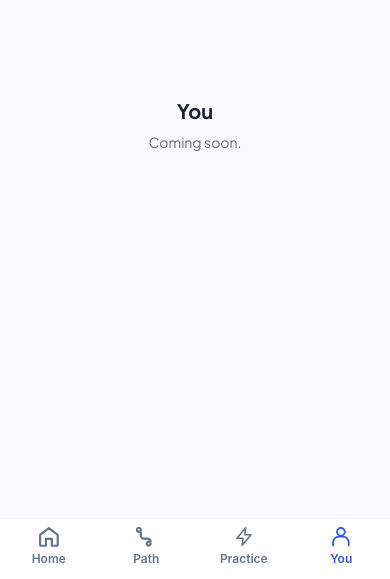
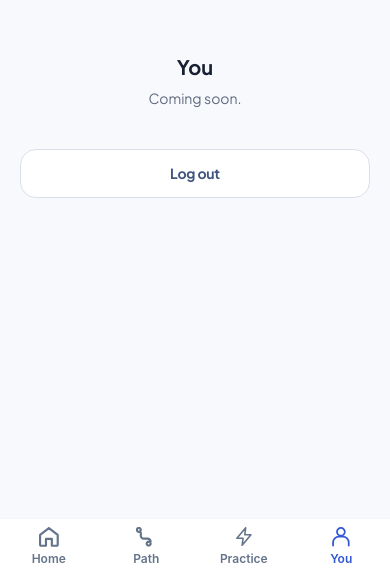
Before and after one commit to shhubbhaam/agenticUI, a React Native app: screen /YouScreen in a window 390 px wide. Shown: the part 265-844 px from the top of the page. Built offline with nearby package versions, Linux system fonts and the light colour scheme.

Commit message:
feat(you): add logout button that resets navigation to Login
Reuses the existing ActiveButton atom (secondary variant) rather than
a new component. Resets the nav stack to Login so the back button
can't return into the authenticated app after logging out.

```diff
--- a/src/screens/you/YouScreen.tsx
+++ b/src/screens/you/YouScreen.tsx
@@ -2,19 +2,24 @@
 import React from 'react';
 import { View, Text } from 'react-native';
 import { SafeAreaView } from 'react-native-safe-area-context';
+import { useNavigation } from '@react-navigation/native';
+import type { NativeStackNavigationProp } from '@react-navigation/native-stack';
 import tw from 'twrnc';
 
 import { colors } from '../../ui/tokens/colors';
 import { typography } from '../../ui/tokens/typography';
+import { ActiveButton } from '../../ui/atoms/ActiveButton';
 import BottomTabs from '../../ui/organisms/BottomTabs';
 import { useTabNavigation } from '../../navigation/useTabNavigation';
+import type { RootStackParamList } from '../../navigation/MainStack';
 
 export default function YouScreen() {
   const { tabs, onTabPress } = useTabNavigation('you');
+  const navigation = useNavigation<NativeStackNavigationProp<RootStackParamList>>();
 
   return (
     <View style={[tw`flex-1`, { backgroundColor: colors.surface.canvas }]}>
-      <SafeAreaView style={tw`flex-1 items-center justify-center`} edges={['top']}>
+      <SafeAreaView style={tw`flex-1 items-center justify-center px-5`} edges={['top']}>
         <Text
           style={{
             fontFamily: typography.fontFamily['jakarta-bold'],
@@ -34,6 +39,13 @@ export default function YouScreen() {
         >
           Coming soon.
         </Text>
+        <View style={tw`w-full mt-10`}>
+          <ActiveButton
+            variant="secondary"
+            label="Log out"
+            onPress={() => navigation.reset({ index: 0, routes: [{ name: 'Login' }] })}
+          />
+        </View>
       </SafeAreaView>
       <BottomTabs
         tabs={tabs}
```
Also changed, not shown: 1 other file (tests, documents, lock files or other folders).
